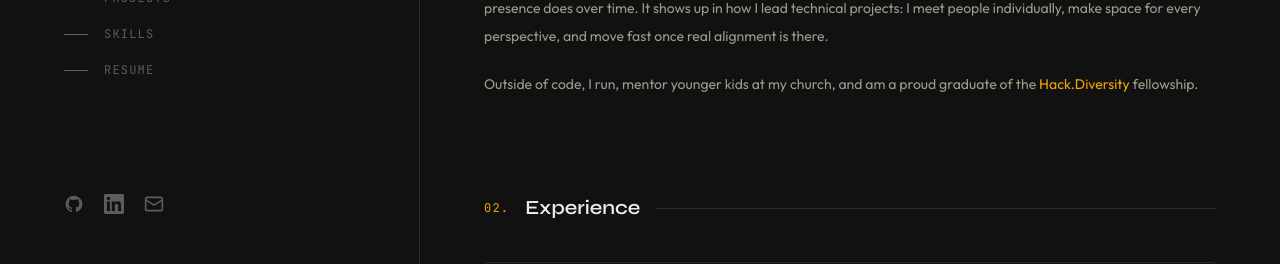
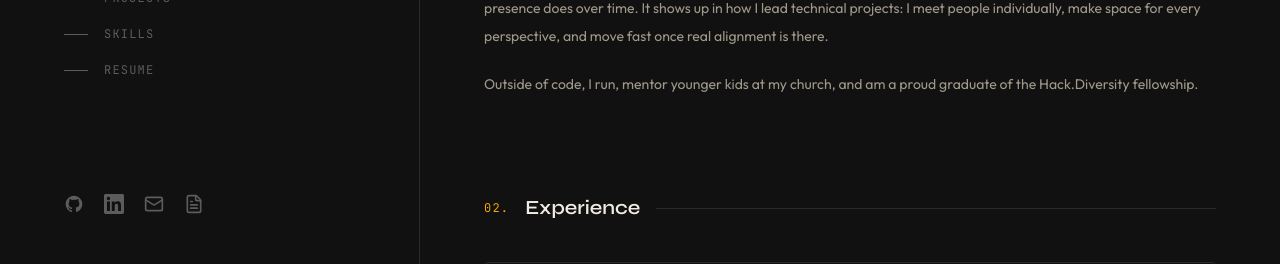
Before and after one commit to Kingsam147/samuel-s-portfolio, a Next.js app: page / in a window 1280 px wide. Shown: the part 490-754 px from the top of the page. Built offline with nearby package versions, Linux system fonts and the light colour scheme.

Commit message:
Remove Hack.Diversity links; add resume icon to socials

```diff
--- a/src/components/About.tsx
+++ b/src/components/About.tsx
@@ -59,16 +59,7 @@ export default function About() {
         </p>
         <p>
           Outside of code, I run, mentor younger kids at my church, and am a proud
-          graduate of the{' '}
-          <a
-            href="https://hackdiversity.com"
-            target="_blank"
-            rel="noopener noreferrer"
-            className="text-amber hover:underline transition-all duration-200"
-          >
-            Hack.Diversity
-          </a>{' '}
-          fellowship.
+          graduate of the Hack.Diversity fellowship.
         </p>
       </div>
     </section>
--- a/src/components/Contact.tsx
+++ b/src/components/Contact.tsx
@@ -1,13 +1,14 @@
 'use client'
 
 import { useEffect, useRef } from 'react'
-import { Mail } from 'lucide-react'
+import { Mail, FileText } from 'lucide-react'
 import { GitHubIcon, LinkedInIcon } from '@/components/SocialIcons'
 
 const socials = [
   { icon: GitHubIcon, href: 'https://github.com/Kingsam147', label: 'GitHub' },
   { icon: LinkedInIcon, href: 'https://linkedin.com/in/samdarius', label: 'LinkedIn' },
   { icon: Mail, href: 'mailto:samueldarius1470@gmail.com', label: 'Email' },
+  { icon: FileText, href: '/resume.pdf', label: 'Resume' },
 ]
 
 export default function Contact() {
--- a/src/components/Experience.tsx
+++ b/src/components/Experience.tsx
@@ -22,7 +22,7 @@ const experiences = [
     period: 'Jan 2025 — May 2025',
     role: 'Software Engineer Fellow',
     company: 'Hack.Diversity',
-    companyUrl: 'https://hackdiversity.com',
+    companyUrl: '',
     bullets: [
       'Solved 18+ algorithm problems applying dynamic programming, recursion, and hash map strategies with explicit time/space complexity analysis.',
       'Practiced production Git workflows across the full cycle: branching, pull requests, code review, and Agile sprint collaboration.',
@@ -78,6 +78,7 @@ export default function Experience() {
                 {role}
               </span>
               <span className="font-display font-semibold text-base text-muted">·</span>
+              {companyUrl ? (
                 <a
                   href={companyUrl}
                   target="_blank"
@@ -87,6 +88,11 @@ export default function Experience() {
                   {company}
                   <ExternalLink size={12} />
                 </a>
+              ) : (
+                <span className="font-display font-semibold text-base text-amber">
+                  {company}
+                </span>
+              )}
             </div>
 
             <ul className="space-y-2 mb-4">
--- a/src/components/Hero.tsx
+++ b/src/components/Hero.tsx
@@ -1,6 +1,6 @@
 'use client'
 
-import { Mail } from 'lucide-react'
+import { Mail, FileText } from 'lucide-react'
 import { GitHubIcon, LinkedInIcon } from '@/components/SocialIcons'
 
 const navLinks = [
@@ -14,6 +14,7 @@ const socials = [
   { icon: GitHubIcon, href: 'https://github.com/Kingsam147', label: 'GitHub' },
   { icon: LinkedInIcon, href: 'https://linkedin.com/in/samdarius', label: 'LinkedIn' },
   { icon: Mail, href: 'mailto:samueldarius1470@gmail.com', label: 'Email' },
+  { icon: FileText, href: '/resume.pdf', label: 'Resume' },
 ]
 
 interface HeroProps {
```
Lines whose indentation alone changed are shown as unchanged.
